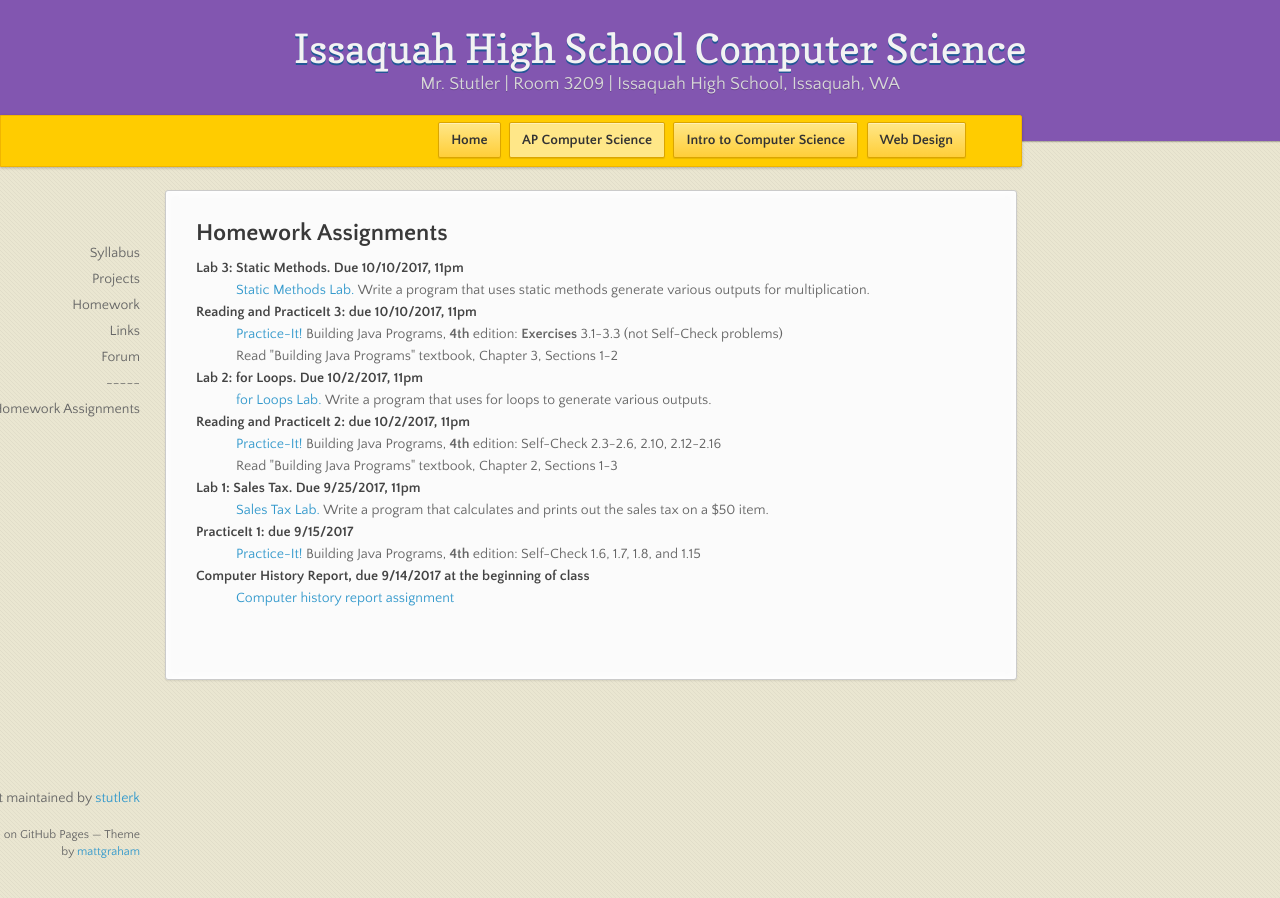
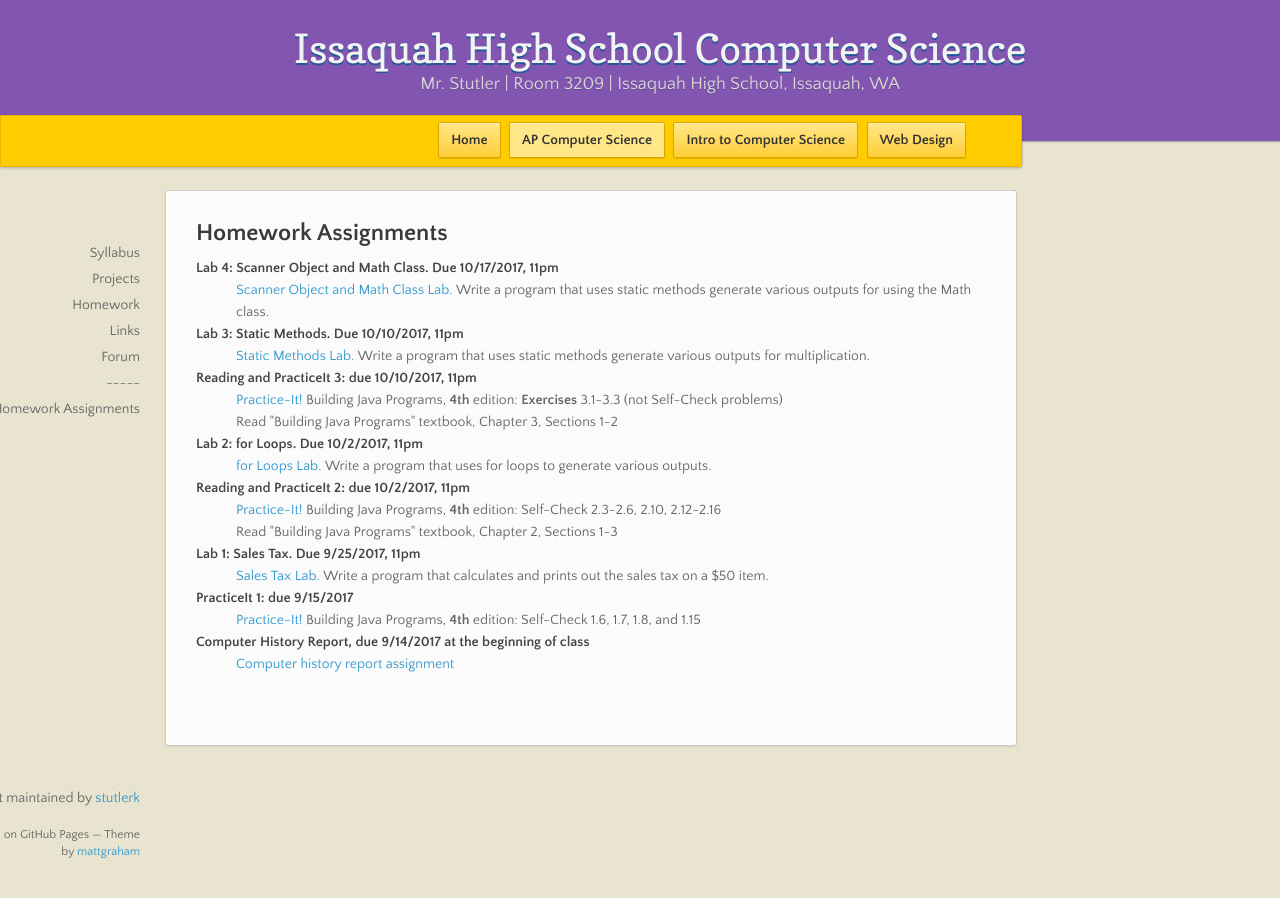
Before and after one commit to stutlerk/ihs-website, a Jekyll site: the page built from _apcs/homework.html, in a window 1280 px wide. Built offline with Jekyll 4.4.1, drawn with Linux system fonts in a browser that asks for light colours; nearby versions of some CDN libraries.

Commit message:
Update homework.html

```diff
--- a/_apcs/homework.html
+++ b/_apcs/homework.html
@@ -6,6 +6,9 @@ layout: course
 <section>
 <h2>Homework Assignments</h2>
   <dl>
+    <dt>Lab 4: Scanner Object and Math Class. Due 10/17/2017, 11pm</dt>
+    <dd><a href="https://issaquahwednet-my.sharepoint.com/personal/stutlerk_issaquah_wednet_edu/_layouts/15/guestaccess.aspx?docid=0088a62bf945d421092893bee03e41f1d&authkey=ASKTBb0D7LBxY1bcgAmyXuM" target="_blank">Scanner Object and Math Class Lab.</a> Write a program that uses static methods generate various outputs for using the Math class.</dd>
+
     <dt>Lab 3: Static Methods. Due 10/10/2017, 11pm</dt>
     <dd><a href="https://issaquahwednet-my.sharepoint.com/personal/stutlerk_issaquah_wednet_edu/_layouts/15/guestaccess.aspx?docid=08070215a7c574fff840c7ac3387b85f1&authkey=AeQ7nuow_UtxjaiQJVugN8s" target="_blank">Static Methods Lab.</a> Write a program that uses static methods generate various outputs for multiplication.</dd>
 
```
